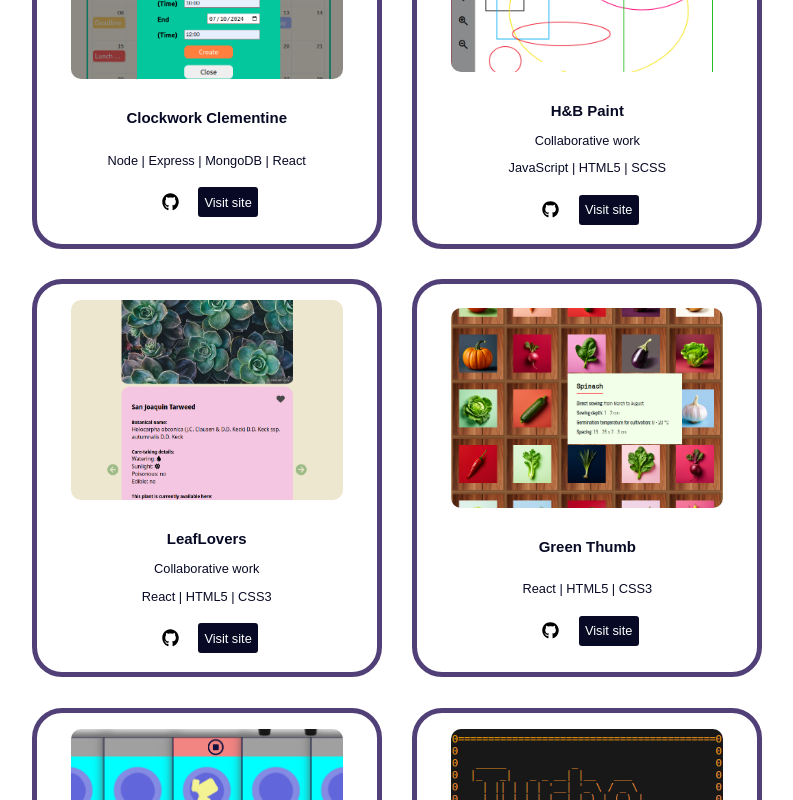
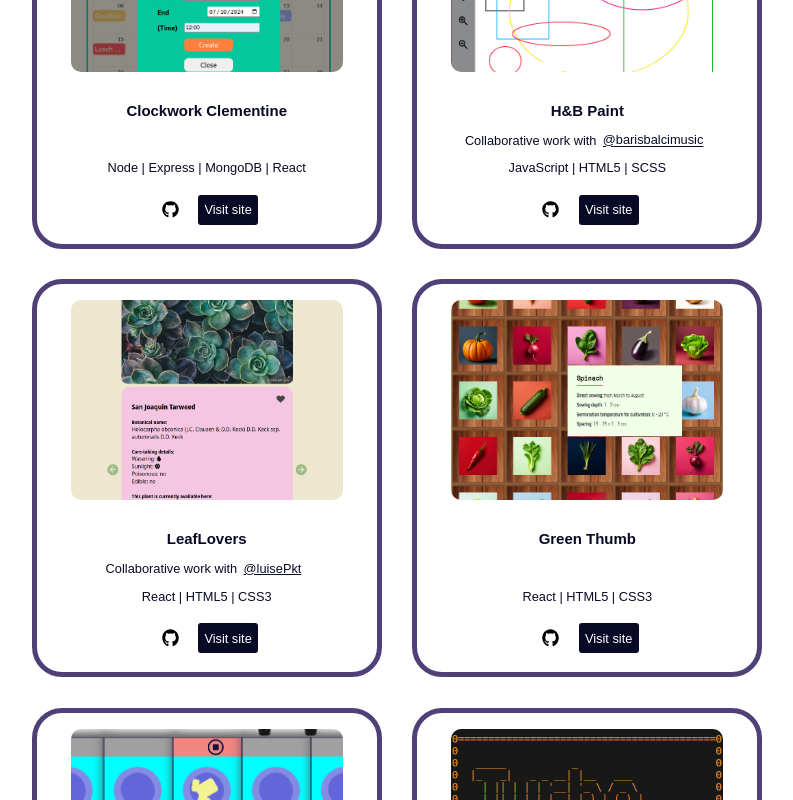
Before and after one commit to hannahnier/portfolio, a React (Vite) app: page / in a window 1280 px wide. Shown: the part 1140-1940 px from the top of the page, without its empty margins (243-1036 px from the left). Built offline with nearby package versions, Linux system fonts and the light colour scheme; a web font is replaced by a local one.

Commit message:
add collaborators to work projects

```diff
--- a/src/components/WorkItem.jsx
+++ b/src/components/WorkItem.jsx
@@ -1,7 +1,16 @@
 import style from "../styles/work.module.css";
 import iconGithub from "../assets/icons/github.svg";
 
-const WorkItem = ({ url, name, techs, imgSrc, gitHub, subtitle }) => {
+const WorkItem = ({
+  url,
+  name,
+  techs,
+  imgSrc,
+  gitHub,
+  subtitle,
+  subtitleLinked,
+  subtitleLink,
+}) => {
   return (
     <div className={style.workItemBox}>
       <a
@@ -12,7 +21,12 @@ const WorkItem = ({ url, name, techs, imgSrc, gitHub, subtitle }) => {
       ></a>
       <div className={style.text}>
         <h3>{name}</h3>
-        <p>{subtitle}</p>
+        <p>
+          {subtitle}
+          <a href={subtitleLink} className={style.collabLink} target="_blank">
+            {subtitleLinked}
+          </a>
+        </p>
         <p>{techs}</p>
         <div className={style.links}>
           <a href={gitHub} className={style.icon} target="_blank">
--- a/src/pages/WorkSection.jsx
+++ b/src/pages/WorkSection.jsx
@@ -20,7 +20,9 @@ const items = [
   {
     url: "https://hb-paint.netlify.app/",
     name: "H&B Paint",
-    subtitle: "Collaborative work",
+    subtitle: "Collaborative work with",
+    subtitleLinked: "@barisbalcimusic",
+    subtitleLink: "https://github.com/barisbalcimusic",
     description:
       "An online drawing program that offers essential tools for creative work",
     techs: "JavaScript | HTML5 | SCSS ",
@@ -30,7 +32,9 @@ const items = [
   {
     url: "https://leaflovers.onrender.com",
     name: "LeafLovers",
-    subtitle: "Collaborative work",
+    subtitle: "Collaborative work with",
+    subtitleLinked: "@luisePkt",
+    subtitleLink: "https://github.com/luisePkt",
     description: "A plant matching app, built with React",
     techs: "React | HTML5 | CSS3",
     imgSrc: leafloversScreenshot,
@@ -77,6 +81,8 @@ const WorkSection = () => {
             imgSrc={item.imgSrc}
             gitHub={item.gitHub}
             subtitle={item.subtitle}
+            subtitleLinked={item.subtitleLinked}
+            subtitleLink={item.subtitleLink}
           />
         ))}
       </div>
--- a/src/styles/work.module.css
+++ b/src/styles/work.module.css
@@ -91,6 +91,10 @@
   margin: 0.5em;
 }
 
+.collabLink {
+  color: var(--font);
+}
+
 @media (min-width: 768px) {
   .main div {
     grid-template-columns: repeat(2, 1fr);
```
